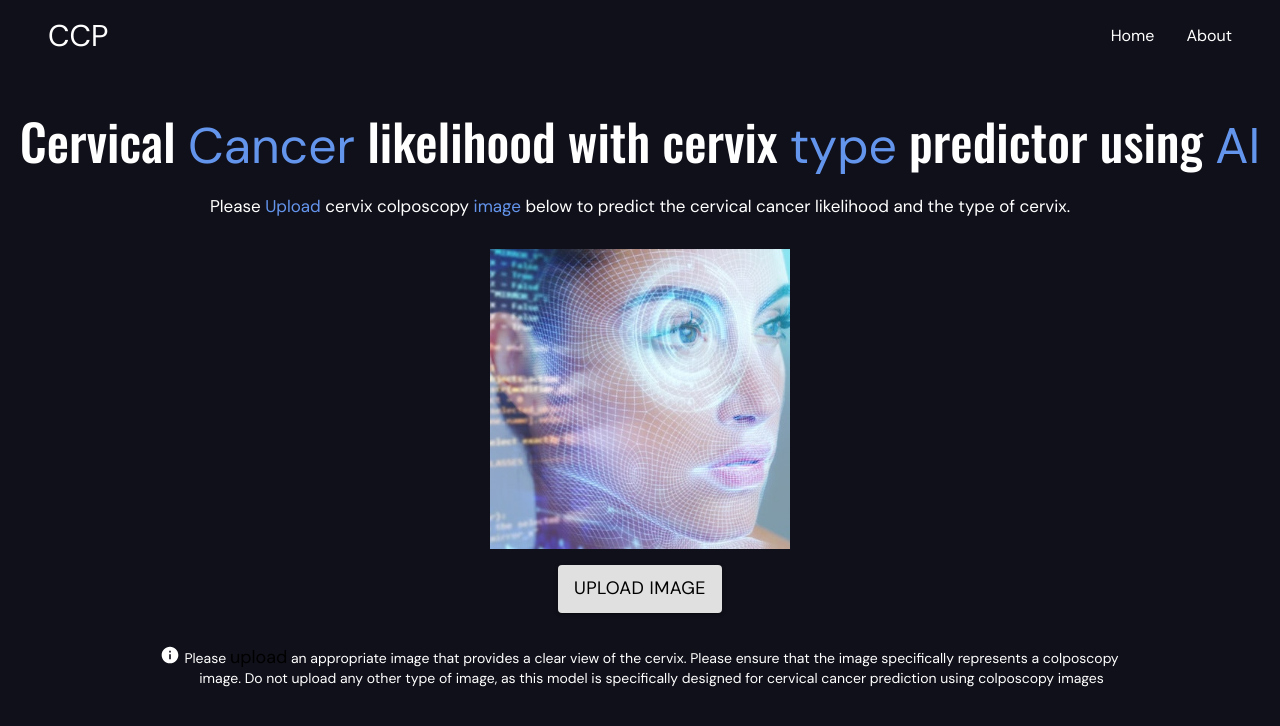
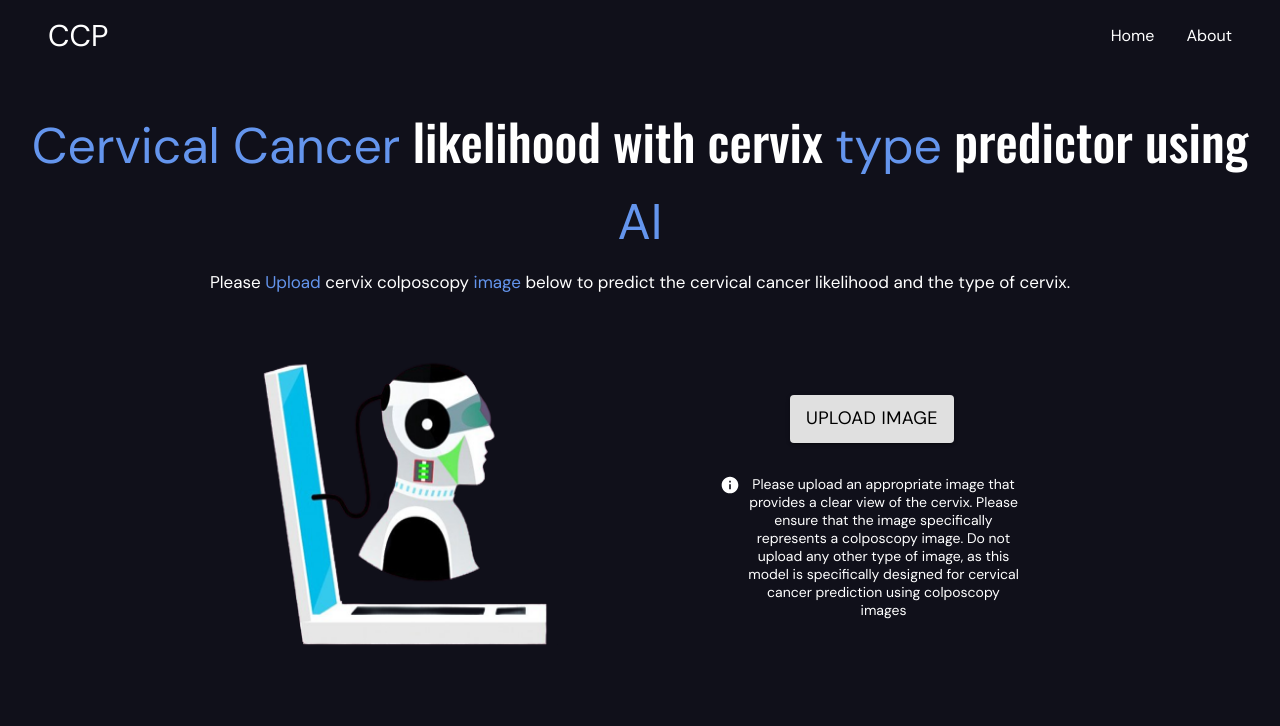
Before and after one commit to hunda747/ccpredict, a Next.js app: page / in a window 1280 px wide. Shown: the top 726 px of the page. Built offline with nearby package versions, Linux system fonts and the light colour scheme.

Commit message:
home page

```diff
--- a/components/HeroSection.js
+++ b/components/HeroSection.js
@@ -76,7 +76,7 @@ const HeroSection = () => {
     <div className={classes.root}>
       {/* <Container maxWidth="sm"> */}
       <div className={classes.header}>
-        Cervical <span className={classes.colring}>Cancer</span> likelihood with
+        <span className={classes.colring}>Cervical Cancer</span> likelihood with
         cervix <span className={classes.colring}>type</span> predictor using{" "}
         <span className={classes.colring}>AI</span>
       </div>
@@ -88,7 +88,7 @@ const HeroSection = () => {
       <div className={classes.content}>
         <div className={classes.imageContainer}>
           <img
-            src={"/ai.png"}
+            src={"/air.png"}
             alt="Input Image"
             className={classes.imageLeft}
           />
@@ -121,12 +121,11 @@ const HeroSection = () => {
                 <InfoIcon fontSize="small" />
               </div>
               <div>
-                Please <span className={classes.colring}>upload</span> an
-                appropriate image that provides a clear view of the cervix.
-                Please ensure that the image specifically represents a
-                colposcopy image. Do not upload any other type of image, as this
-                model is specifically designed for cervical cancer prediction
-                using colposcopy images
+                Please upload an appropriate image that provides a clear view of
+                the cervix. Please ensure that the image specifically represents
+                a colposcopy image. Do not upload any other type of image, as
+                this model is specifically designed for cervical cancer
+                prediction using colposcopy images
               </div>
             </div>
           </div>
--- a/styles/Hero.module.css
+++ b/styles/Hero.module.css
@@ -32,11 +32,11 @@
 
 .content {
   display: flex;
-  flex-direction: column;
+  /* flex-direction: column; */
   justify-content: "center";
   align-items: center;
-  gap: 1rem;
-  margin: 1rem 4rem;
+  gap: 0rem;
+  margin: 3rem 10rem;
 }
 
 .imageContainer {
```
Also changed, not shown: public/air.png (added).
